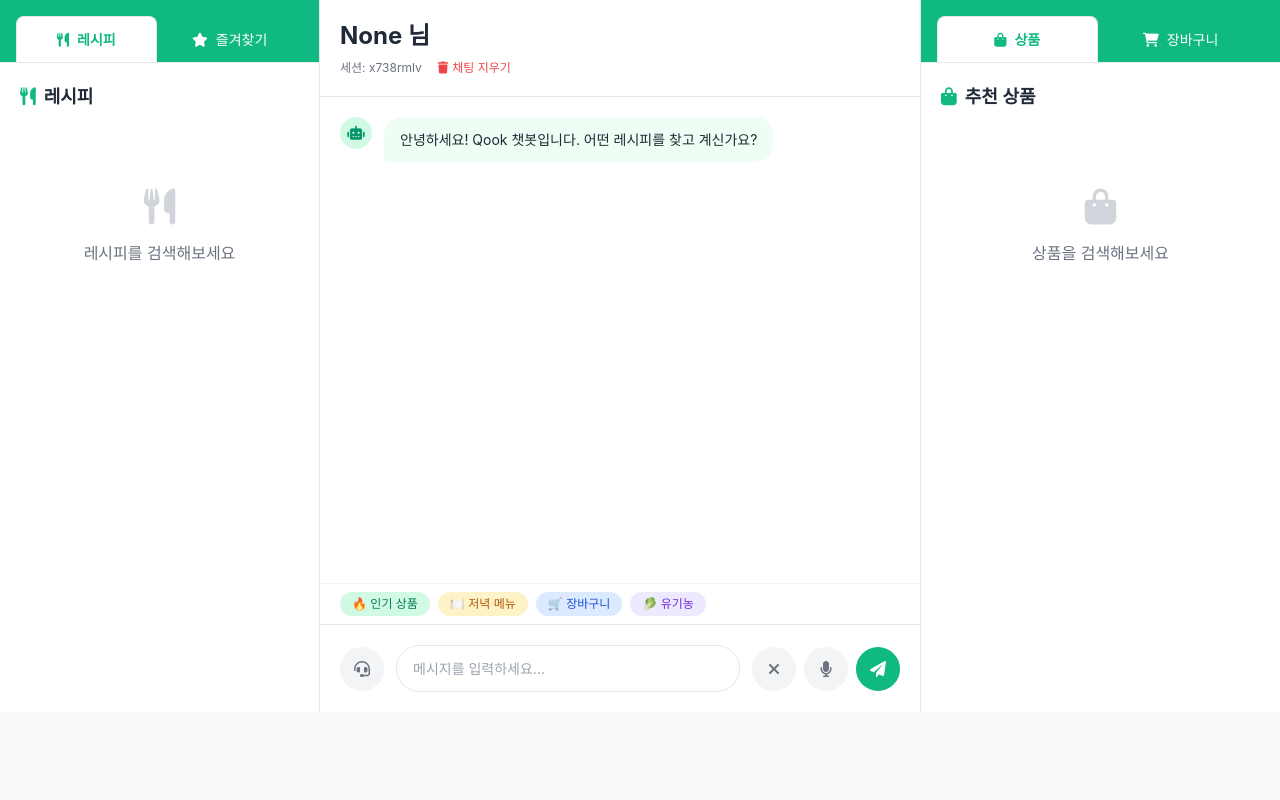
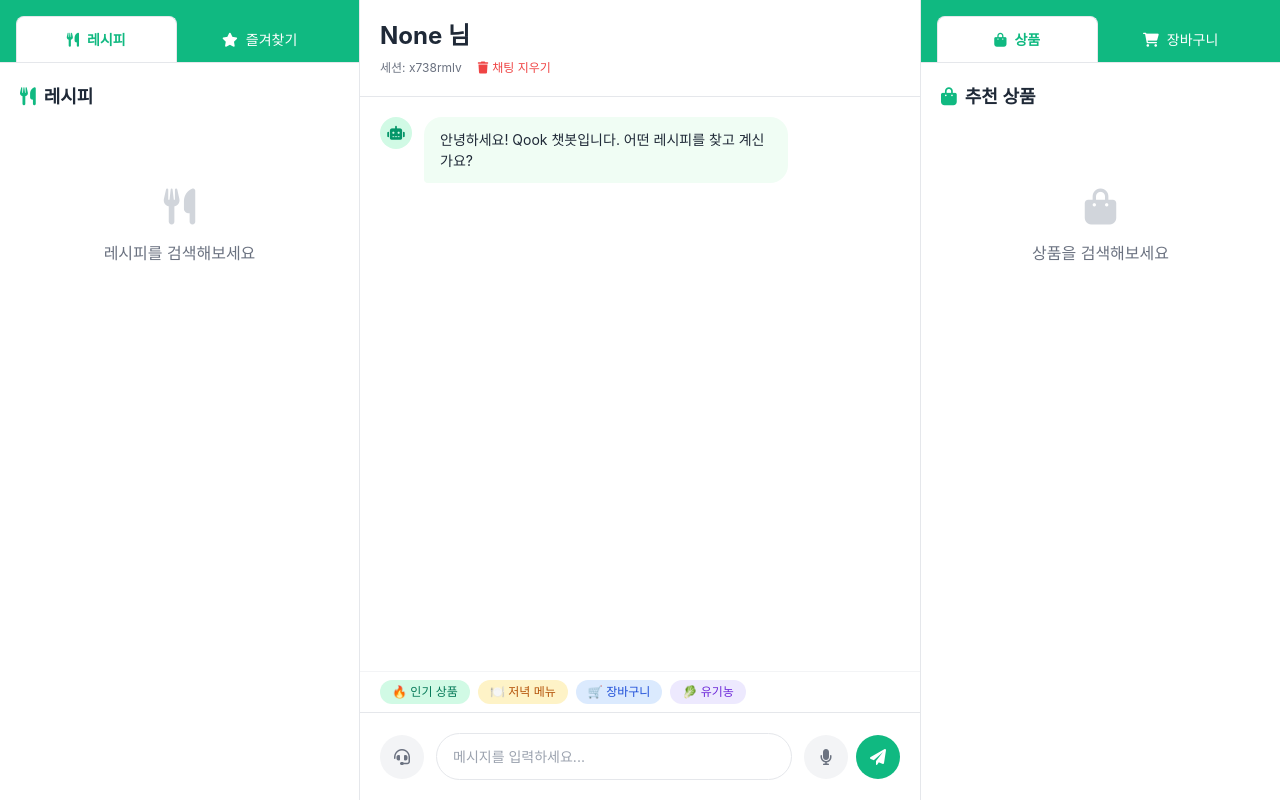
Before and after one commit to skn-ai14-250409/SKN14-Final-6Team-AI, a FastAPI app: page /chat in a window 1280 px wide. Shown: the part 90-890 px from the top of the page. Run offline with FastAPI, Linux system fonts and the light colour scheme; data comes from the database, SQL or seed files in the repository; data that the repository does not hold is empty; parts of the project's set-up code (start-up, migrations or seed data) failed here and were passed over.

Commit message:
Feat: UI 수정 #69

```diff
--- a/static/css/chat.css
+++ b/static/css/chat.css
@@ -14,13 +14,13 @@ body {
 
 /* ===== 3컬럼 레이아웃 ===== */
 .chat-layout {
-    height: calc(100vh - 88px);
+    height: 100vh;
     background-color: #f9fafb;
 }
 
 /* 좌측 패널 (레시피/즐겨찾기) */
 .left-panel {
-    width: 320px;
+    width: 360px;
     background: white;
     border-right: 1px solid #e5e7eb;
     display: flex;
@@ -511,6 +511,16 @@ body {
     display: none !important;
 }
 
+/* 정지 버튼 기본 숨김 */
+#voiceCancel {
+    display: none;
+}
+
+/* 정지 버튼 활성화 시 */
+#voiceCancel.show {
+    display: flex !important;
+}
+
 /* ===== 로딩 인디케이터 스타일 ===== */
 #loadingIndicator {
     margin-bottom: 16px;
--- a/static/js/chat-mod-voice.js
+++ b/static/js/chat-mod-voice.js
@@ -7,10 +7,12 @@
       bot.isRecording = nowRecording;
       const micBtn = document.getElementById('voiceInput');
       const cancelBtn = document.getElementById('voiceCancel');
+      const submitBtn = document.querySelector('button[type="submit"]');
       const input = document.getElementById('messageInput');
       if (nowRecording){
         if (micBtn) { micBtn.classList.add('recording'); micBtn.title='녹음 중'; }
-        if (cancelBtn) cancelBtn.classList.remove('hidden');
+        if (cancelBtn) { cancelBtn.classList.remove('hidden'); cancelBtn.classList.add('show'); }
+        if (submitBtn) submitBtn.style.display = 'none'; // 전송버튼 숨김
         if (input) input.setAttribute('disabled','disabled');
         bot.canceled = false;
         const Recog = getSpeechRecognitionCtor();
@@ -20,7 +22,8 @@
         if (bot.recognition) bot.recognition.stop();
         if (bot.mediaRecorder) bot.mediaRecorder.stop();
         if (micBtn) micBtn.classList.remove('recording');
-        if (cancelBtn) cancelBtn.classList.add('hidden');
+        if (cancelBtn) { cancelBtn.classList.add('hidden'); cancelBtn.classList.remove('show'); }
+        if (submitBtn) submitBtn.style.display = 'flex'; // 전송버튼 표시
         if (input) input.removeAttribute('disabled');
       }
     },
@@ -48,9 +51,11 @@
       bot.isRecording = false;
       const micBtn = document.getElementById('voiceInput');
       const cancelBtn = document.getElementById('voiceCancel');
+      const submitBtn = document.querySelector('button[type="submit"]');
       const input = document.getElementById('messageInput');
       if (micBtn) micBtn.classList.remove('recording');
-      if (cancelBtn) cancelBtn.classList.add('hidden');
+      if (cancelBtn) { cancelBtn.classList.add('hidden'); cancelBtn.classList.remove('show'); }
+      if (submitBtn) submitBtn.style.display = 'flex'; // 전송버튼 복원
       if (input) input.removeAttribute('disabled');
     },
     startSpeechRecognition(bot, Recog){
```
